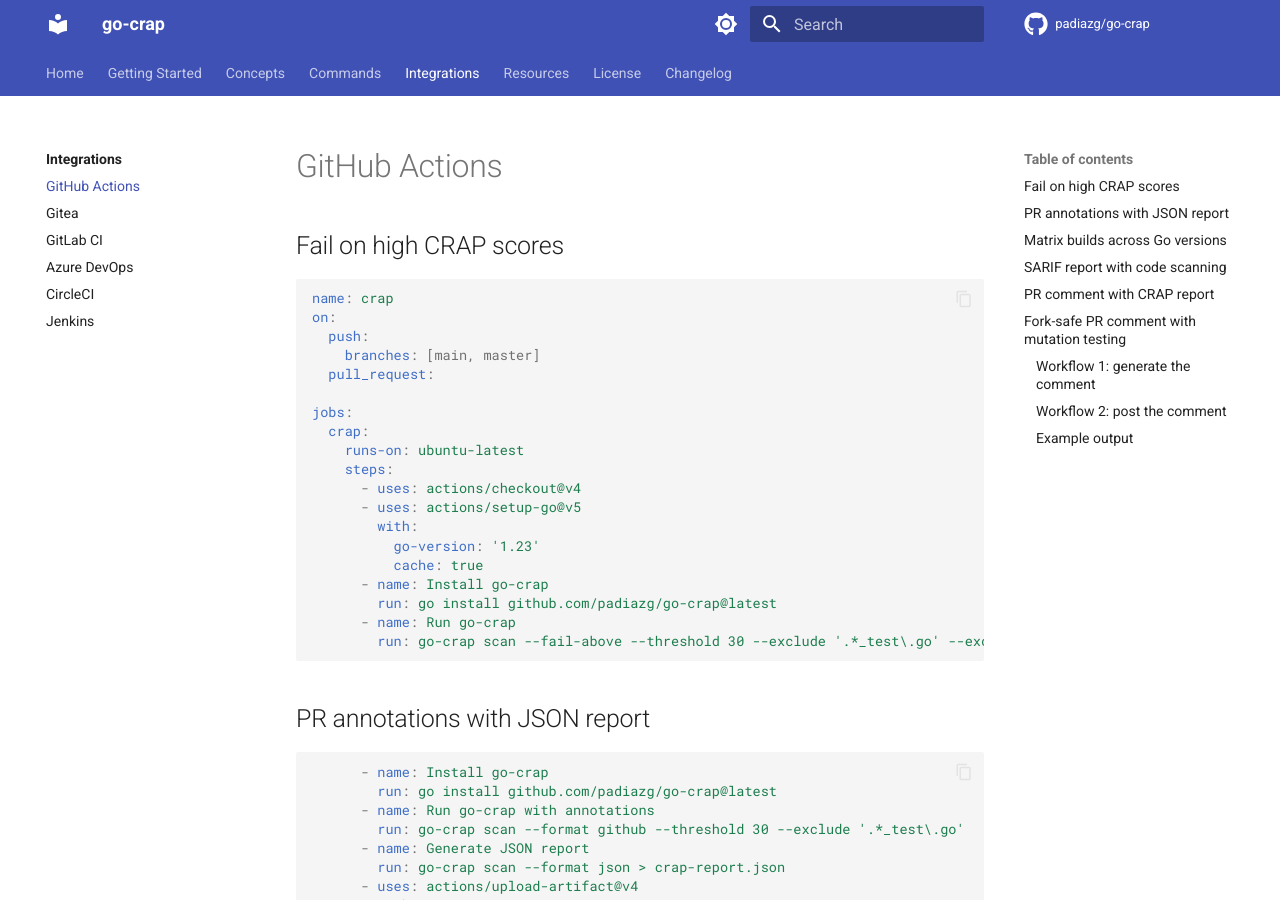
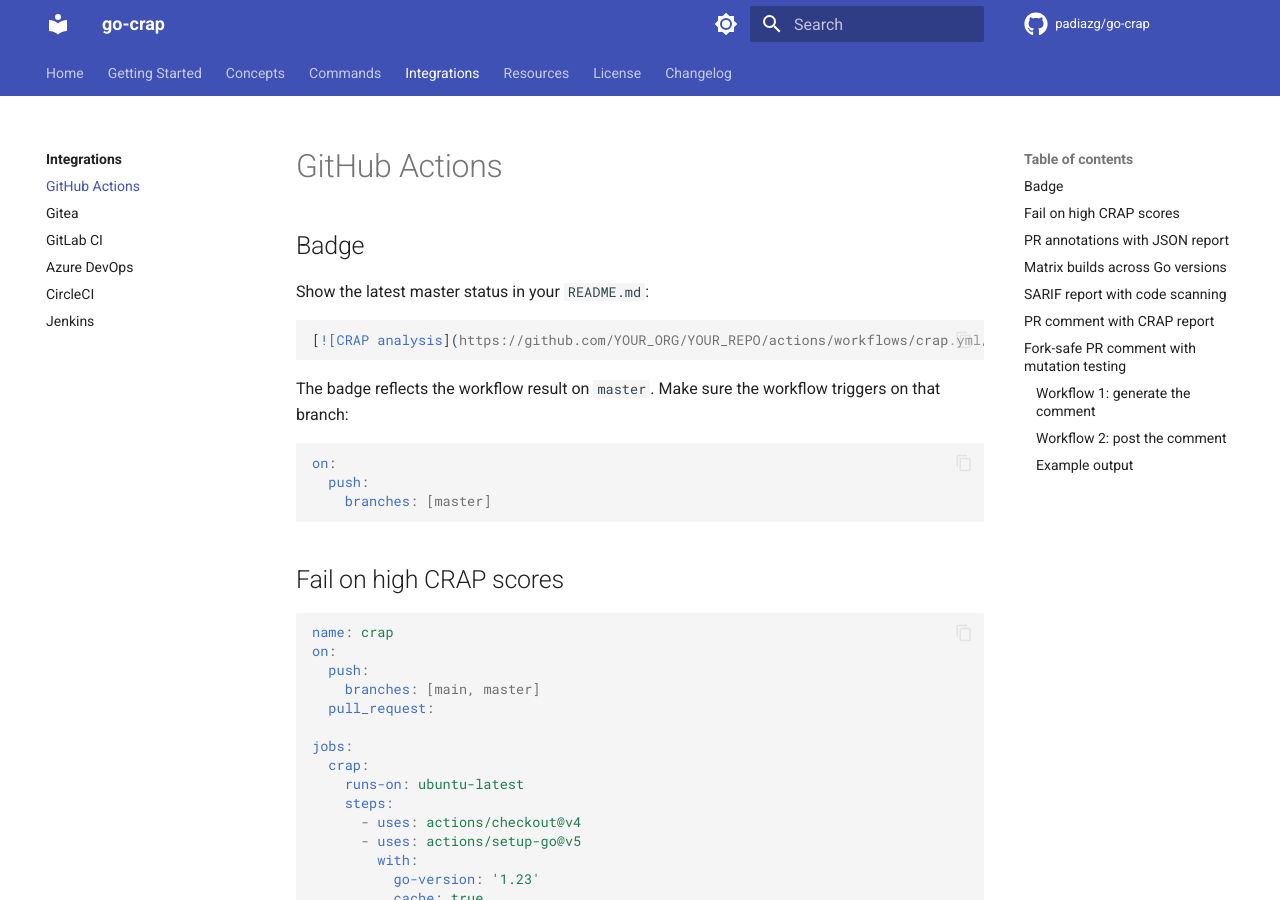
Before and after one commit to padiazg/go-crap, an MkDocs documentation site: the page built from doc/docs/integrations/github-actions.md, in a window 1280 px wide and 900 px high. Built offline with MkDocs 1.6.1 and Material for MkDocs 9.7.7, drawn with Linux system fonts in a browser that asks for light colours; comment, search, counter and statistics services are not loaded.

Commit message:
Added documentation for Github readme CRAP badge

````diff
--- a/doc/docs/integrations/github-actions.md
+++ b/doc/docs/integrations/github-actions.md
@@ -1,4 +1,20 @@
 # GitHub Actions
+
+## Badge
+
+Show the latest master status in your `README.md`:
+
+```markdown
+[![CRAP analysis](https://github.com/YOUR_ORG/YOUR_REPO/actions/workflows/crap.yml/badge.svg?branch=master)](https://github.com/YOUR_ORG/YOUR_REPO/actions/workflows/crap.yml)
+```
+
+The badge reflects the workflow result on `master`. Make sure the workflow triggers on that branch:
+
+```yaml
+on:
+  push:
+    branches: [master]
+```
 
 ## Fail on high CRAP scores
 
````
Also changed, not shown: README.md, 1 other file.
